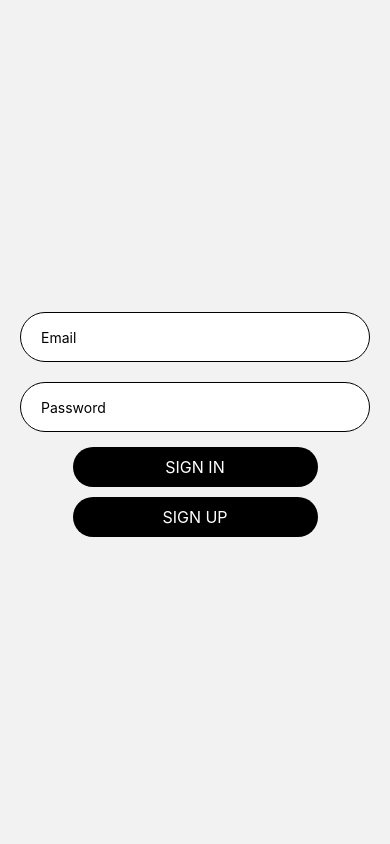
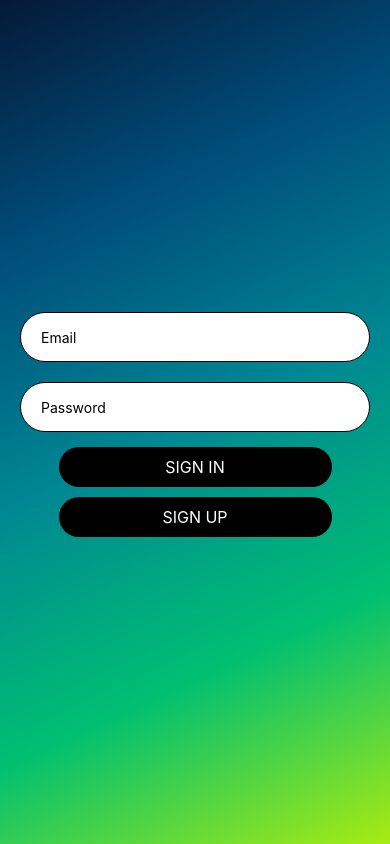
Before and after one commit to timothyrusso/fitness-app, a React Native app: screen /Login in a window 390 px wide. Built offline with nearby package versions, Linux system fonts and the light colour scheme; no server answers.

Commit message:
feat: add linear gradient expo dependency

```diff
--- a/app/screens/Login.tsx
+++ b/app/screens/Login.tsx
@@ -7,6 +7,7 @@ import {
   Button,
   KeyboardAvoidingView,
 } from 'react-native';
+import { LinearGradient } from 'expo-linear-gradient';
 import React, { useState } from 'react';
 import { FIREBASE_AUTH } from '../../FirebaseConfig';
 import {
@@ -52,6 +53,12 @@ const Login = () => {
 
   return (
     <View style={styles.container}>
+      <LinearGradient
+        colors={['#051937', '#004d7a', '#008793', '#00bf72', '#a8eb12']}
+        style={styles.container}
+        start={{ x: 0, y: 0 }}
+        end={{ x: 1, y: 1 }}
+      >
         <KeyboardAvoidingView behavior="padding">
           <TextInput
             value={email}
@@ -95,6 +102,7 @@ const Login = () => {
             </>
           )}
         </KeyboardAvoidingView>
+      </LinearGradient>
     </View>
   );
 };
@@ -103,14 +111,17 @@ export default Login;
 
 export const styles = StyleSheet.create({
   container: {
-    marginHorizontal: 20,
     flex: 1,
     justifyContent: 'center',
   },
+  gradientContainer: {
+    flex: 1,
+  },
   input: {
+    marginHorizontal: 20,
     marginVertical: 10,
     height: 50,
-    borderWidth: 1.5,
+    borderWidth: 1,
     borderRadius: 28,
     padding: 20,
     backgroundColor: '#fff',
--- a/package.json
+++ b/package.json
@@ -20,7 +20,8 @@
     "react-native": "0.72.6",
     "react-native-safe-area-context": "4.6.3",
     "react-native-screens": "~3.22.0",
-    "react-native-web": "~0.19.6"
+    "react-native-web": "~0.19.6",
+    "expo-linear-gradient": "~12.3.0"
   },
   "devDependencies": {
     "@babel/core": "^7.20.0",
```
Also changed, not shown: 2 other files (tests, documents, lock files or other folders). Lines whose indentation alone changed are shown as unchanged.
